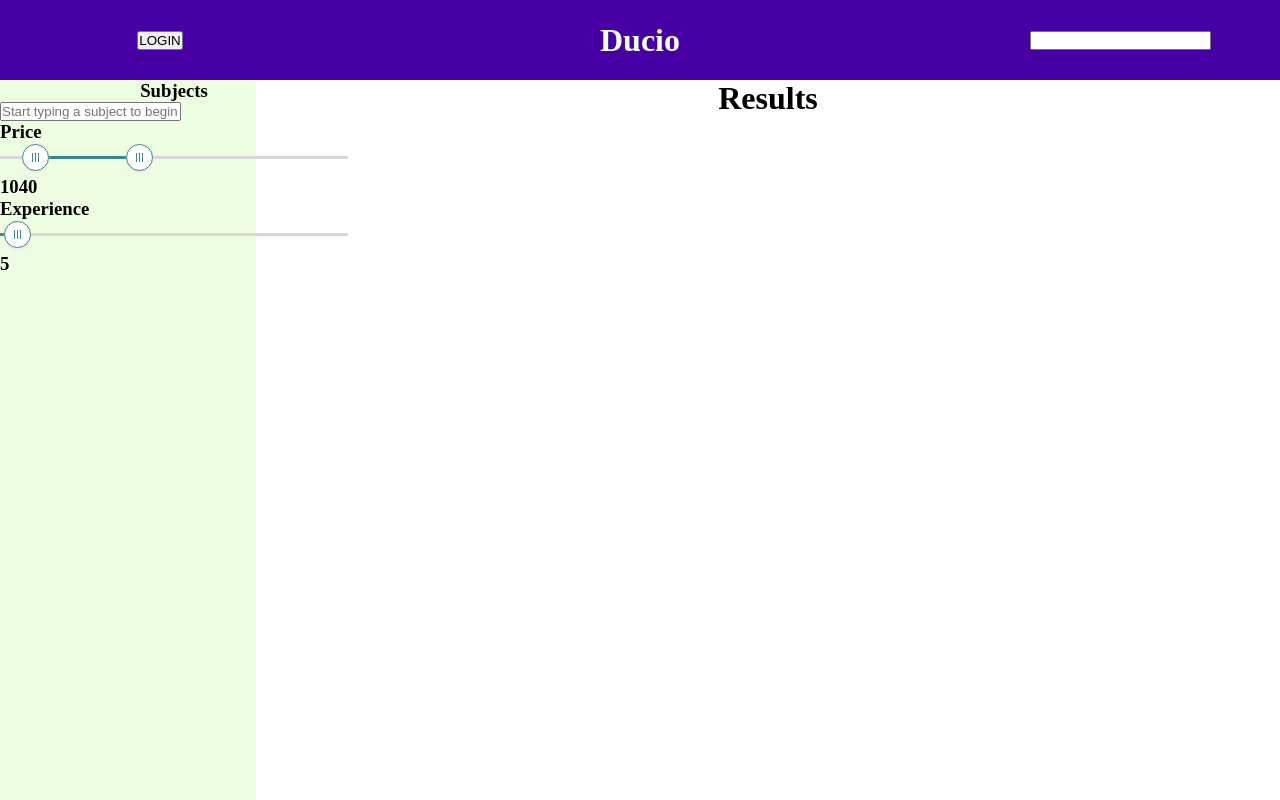
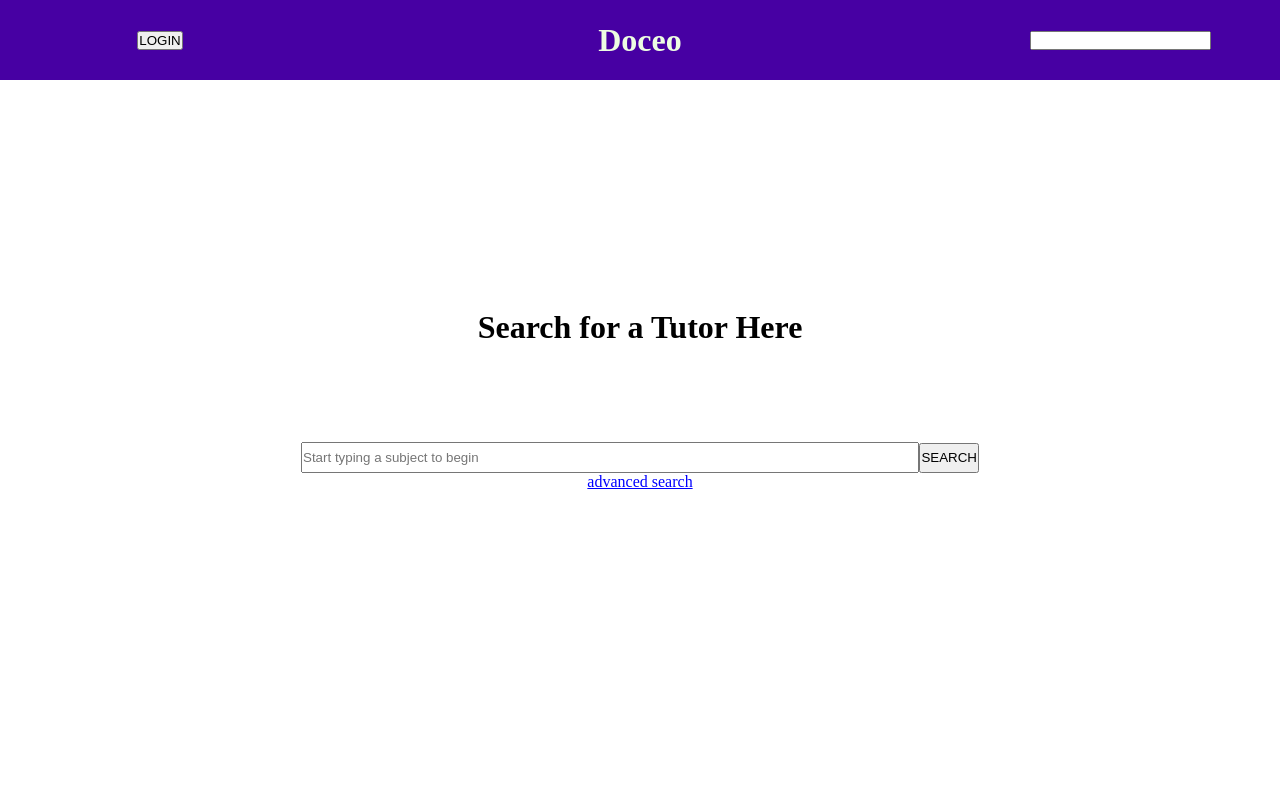
Before and after one commit to SchoolOfCode/final-project-stretch-goals, a Next.js app in the folder client/: page / in a window 1280 px wide. Built offline with nearby package versions, Linux system fonts and the light colour scheme; a web font is replaced by a local one.

Commit message:
Added fetch request for subject only, added sliders onto filters component

```diff
--- a/client/pages/components/NavBar/NavBar.js
+++ b/client/pages/components/NavBar/NavBar.js
@@ -3,10 +3,10 @@ import css from "./NavBar.module.css"
 export default function NavBar(){
     return(<div className={css.navBarContainer}>
 <div className={css.title}>
-    <h1 >Ducio</h1>
+    <h1 >Doceo</h1>
 </div>
 <div className={css.loginButton}>
-    <button>LOGIN </button>
+    <button>LOGIN</button>
 </div>
 <div className={css.searchField}>
     <input />
--- a/client/pages/components/SearchTutors/SearchTutors.js
+++ b/client/pages/components/SearchTutors/SearchTutors.js
@@ -1,9 +1,34 @@
 import css from "./SearchTutors.module.css"
 
-export default function SearchTutors({setSearchBoolean,searchBoolean}){
+export default function SearchTutors({setSearchBoolean,searchBoolean,subject,setSubject,setSearchResultsData}){
+
+   async function handleSubmit() {
+        if(subject) {
+           const res = await fetch("https://e9farpt6x0.execute-api.eu-west-1.amazonaws.com/dev/tutors")
+           const data = await res.json()
+           setSearchResultsData(data)
+           console.log(data)
+           setSearchBoolean(!searchBoolean)
+        }
+        setSubject("")
+    }
+
+    function handleKeyDown(e) {
+        if (e.key === "Enter") {
+            handleSubmit()
+            setSearchBoolean(!searchBoolean)
+        }
+    }
+
+    function handleChange(e){
+          setSubject(e.target.value)
+      }
+
     return(<div className={css.mainContainer}>
         <h1 style={{"margin-bottom": "3em"}}>Search for a Tutor Here</h1>
-       <div className={css.inputContainer}> <input className={css.searchInput} placeholder="Start typing a subject to begin"/><button className={css.searchButton}>SEARCH</button></div>
-        <span className={css.advancedSearch} onClick={()=>{setSearchBoolean(!searchBoolean)}}>advanced search</span>
+       <div className={css.inputContainer}>
+       <input onKeyPress={handleKeyDown} onChange={handleChange} value={subject} className={css.searchInput} placeholder="Start typing a subject to begin"/>
+       <button className={css.searchButton} onClick={handleSubmit}>SEARCH</button></div>
+    <span className={css.advancedSearch} onClick={()=>{setSearchBoolean(!searchBoolean)}}>advanced search</span>
     </div>)
 }
--- a/client/pages/components/SearchTutorsWithFilters/Filters/SliderTemplate/SliderTemplate.js
+++ b/client/pages/components/SearchTutorsWithFilters/Filters/ExperienceSlider/ExperienceSlider.js
@@ -30,41 +30,11 @@ ValueLabelComponent.propTypes = {
   value: PropTypes.number.isRequired,
 };
 
-
-const PrettoSlider = withStyles({
-  root: {
-    color: 'red',
-    height: 8,
-  },
-  thumb: {
-    height: 24,
-    width: 24,
-    backgroundColor: '#fff',
-    border: '2px solid currentColor',
-    marginTop: -8,
-    marginLeft: -12,
-    '&:focus, &:hover, &$active': {
-      boxShadow: 'inherit',
-    },
-  },
-  active: {},
-  valueLabel: {
-    left: 'calc(-50% + 4px)',
-  },
-  track: {
-    height: 8,
-    borderRadius: 4,
-  },
-  rail: {
-    height: 8,
-    borderRadius: 4,
-  },
-})(Slider);
-
 const AirbnbSlider = withStyles({
   root: {
     color: '#3a8589',
     height: 3,
+    width:"20vw",
     padding: '13px 0',
   },
   thumb: {
@@ -97,7 +67,7 @@ const AirbnbSlider = withStyles({
   rail: {
     color: '#d8d8d8',
     opacity: 1,
-    height: 3,
+    height: 10,
   },
 })(Slider);
 
@@ -112,18 +82,23 @@ function AirbnbThumbComponent(props) {
   );
 }
 
-export default function SliderTemplate({defaultSliderValue}) {
+export default function ExperienceSlider({experience, setExperience}) {
   const classes = useStyles();
+  function handleChange(e, val){
+    setExperience(val)
+  }
   return (
     <div className={classes.root}>
       <AirbnbSlider
         ThumbComponent={AirbnbThumbComponent}
         getAriaLabel={(index) => (index === 0 ? 'Minimum price' : 'Maximum price')}
-        defaultValue={defaultSliderValue}
+        defaultValue={experience}
         valueLabelDisplay="on"
+        onChange={handleChange}
+        max={50}
       />
 
-        <h3>{defaultSliderValue}</h3>
+        <h3>{experience}</h3>
     </div>
   );
 }
--- a/client/pages/components/SearchTutorsWithFilters/Filters/Filters.js
+++ b/client/pages/components/SearchTutorsWithFilters/Filters/Filters.js
@@ -1,26 +1,31 @@
 import css from "./Filters.module.css"
-import SliderTemplate from "./SliderTemplate/SliderTemplate"
+import PriceSlider from "./PriceSlider/PriceSlider"
+import ExperienceSlider from "./ExperienceSlider/ExperienceSlider"
 import {useState} from "react"
 
-export default function Filters(){
-const [subject, setSubject] = useState("")
+export default function Filters({subject, setSubject}){
 const [priceMin, setPriceMin] = useState(10)
 const [priceMax, setPriceMax] = useState(40)
 const [experience, setExperience] = useState(5)
 
+function handleChange(e){
+    setSubject(e.target.value)
+    console.log(subject)
+}
+
     return(
     <div className = {css.mainContainer}>
         <div className = {css.subjectContainer}>
-            <h3 style={{"grid-column": "span 2", "text-align" : "center"}}>Subjects</h3>
-            <input className={css.searchInput} placeholder="Start typing a subject to begin" value={subject}/>
+            <h3 >Subjects</h3>
+            <input className={css.searchInput} placeholder="Start typing a subject to begin" value={subject} onChange={handleChange}/>
         </div>
         <div className={css.priceContainer}>
         <h3> Price </h3>
-<SliderTemplate defaultSliderValue={[priceMin, priceMax]}/>
+<PriceSlider priceMin={priceMin} priceMax={priceMax} setPriceMax={setPriceMax} setPriceMin={setPriceMin} />
           </div>
         <div className={css.experienceContainer}>
         <h3> Experience </h3>
-<SliderTemplate defaultSliderValue={experience} setState={setExperience}/>
+<ExperienceSlider experience={experience} setExperience={setExperience}/>
           </div>
     </div>
     )
--- /dev/null
+++ b/client/pages/components/SearchTutorsWithFilters/Filters/PriceSlider/PriceSlider.js
@@ -0,0 +1,106 @@
+import React from 'react';
+import PropTypes from 'prop-types';
+import { withStyles, makeStyles } from '@material-ui/core/styles';
+import Slider from '@material-ui/core/Slider';
+import Typography from '@material-ui/core/Typography';
+import Tooltip from '@material-ui/core/Tooltip';
+
+const useStyles = makeStyles((theme) => ({
+  root: {
+    width: 300 + theme.spacing(3) * 2,
+  },
+  margin: {
+    height: theme.spacing(3),
+  },
+}));
+
+function ValueLabelComponent(props) {
+  const { children, open, value } = props;
+
+  return (
+    <Tooltip open={open} enterTouchDelay={0} placement="top" title={value}>
+      {children}
+    </Tooltip>
+  );
+}
+
+ValueLabelComponent.propTypes = {
+  children: PropTypes.element.isRequired,
+  open: PropTypes.bool.isRequired,
+  value: PropTypes.number.isRequired,
+};
+
+const AirbnbSlider = withStyles({
+  root: {
+    color: '#3a8589',
+    height: 3,
+    padding: '13px 0',
+    width:"20vw",
+  },
+  thumb: {
+    height: 27,
+    width: 27,
+    backgroundColor: '#fff',
+    border: '1px solid currentColor',
+    marginTop: -12,
+    marginLeft: -13,
+    boxShadow: '#ebebeb 0px 2px 2px',
+    '&:focus, &:hover, &$active': {
+      boxShadow: '#ccc 0px 2px 3px 1px',
+    },
+    '& .bar': {
+      // display: inline-block !important;
+      height: 9,
+      width: 1,
+      backgroundColor: 'currentColor',
+      marginLeft: 1,
+      marginRight: 1,
+    },
+  },
+  active: {},
+  valueLabel: {
+    left: 'calc(-50% + 4px)',
+  },
+  track: {
+    height: 3,
+    width: 20,
+  },
+  rail: {
+    color: '#d8d8d8',
+    opacity: 1,
+    height: 3,
+  },
+})(Slider);
+
+function AirbnbThumbComponent(props) {
+
+  return (
+    <span {...props}>
+      <span className="bar" />
+      <span className="bar" />
+      <span className="bar" />
+    </span>
+  );
+}
+
+export default function PriceSlider({priceMin, priceMax, setPriceMin, setPriceMax}) {
+  const classes = useStyles();
+  function handleChange(e, val){
+    setPriceMin(val[0])
+    setPriceMax(val[1])
+    console.log(val)
+  }
+  return (
+    <div className={classes.root}>
+      <AirbnbSlider
+        ThumbComponent={AirbnbThumbComponent}
+        getAriaLabel={(index) => (index === 0 ? 'Minimum price' : 'Maximum price')}
+        defaultValue={[priceMin,priceMax]}
+        valueLabelDisplay="on"
+        onChange={handleChange}
+      />
+
+        <h3>{priceMin} {priceMax}</h3>
+    </div>
+  );
+}
--- /dev/null
+++ b/client/pages/components/SearchTutorsWithFilters/SearchResults/SearchResults.js
@@ -0,0 +1,21 @@
+import css from "./SearchResults.module.css"
+
+export default function SearchResults({searchResultsData}){
+    return(
+        <ul>
+       {searchResultsData.map((x,i)=>{
+
+           return(
+           <li key={i}>
+           <h1>{x.id}</h1>
+<p>{x.biography}</p>
+<p>{x.price}</p>
+
+           {/* <h1>{x.firstName} {x.lastName}</h1>
+           <p>{x.bio}</p>
+               here is where we will define what data will be shown and how on each tutorcard */}
+           </li>)
+        })}
+        </ul>
+)
+}
--- a/client/pages/components/SearchTutorsWithFilters/SearchTutorsWithFilters.js
+++ b/client/pages/components/SearchTutorsWithFilters/SearchTutorsWithFilters.js
@@ -1,14 +1,16 @@
 import css from "./SearchTutorsWithFilters.module.css"
 import Filters from "./Filters/Filters"
+import SearchResults from "./SearchResults/SearchResults"
 
-export default function SearchTutorsWithFilters(){
+export default function SearchTutorsWithFilters({searchResultsData,subject, setSubject}){
     return(
-    <><div className={css.mainContainer}>
+    <>
+    <div className={css.mainContainer}>
         <h1>Results</h1>
     </div>
     <div className={css.filterContainer}>
-<Filters/>
-
+<Filters  subject={subject} setSubject={setSubject}/>
+<SearchResults searchResultsData={searchResultsData}/>
 </div>
 </>)
 }
--- a/client/pages/index.js
+++ b/client/pages/index.js
@@ -7,18 +7,33 @@ import SearchTutorsWithFilters from './components/SearchTutorsWithFilters/Search
 
 
 export default function Home() {
-  const [searchBoolean, setSearchBoolean] = useState(true)
+  const [subject, setSubject] = useState("")
+  const [searchBoolean, setSearchBoolean] = useState(false)
+  const [searchResultsData, setSearchResultsData] = useState([{
+    "email": "marksgillgan@gmail.com",
+    "firstName": "Mark",
+    "lastName": "Gilligan",
+    "subject(s)": "[english, maths,science]",
+    "video": "n/a",
+    "bio": "I like to teach new things",
+    "level": "GCSE",
+    "price": "12",
+    "location": "Sutton Coldfield B76 1DS",
+    "experince": "10",
+    "rating": "4",
+    "paymentsDetails:": "bank of mark"
+  }])
   return (
     <div className={css.mainContainer}>
       <Head>
-        <title>Ducio</title>
+        <title>Doceo</title>
         <link rel="icon" href="/favicon.ico" />
       </Head>
 
 <Navbar/>
 
 <div className={css.gridContainer}>
-{searchBoolean ?   <SearchTutorsWithFilters/> : <SearchTutors setSearchBoolean={setSearchBoolean} searchBoolean={searchBoolean}/>}
+{searchBoolean ? <SearchTutorsWithFilters searchResultsData={searchResultsData} subject={subject} setSubject={setSubject}/> : <SearchTutors setSearchResultsData={setSearchResultsData} subject={subject} setSubject={setSubject} setSearchBoolean={setSearchBoolean} searchBoolean={searchBoolean}/>}
 {/* if search has been perform or advanced search button pressed then display this version of the search thing instead!  */}
 </div>
 
```
Also changed, not shown: client/pages/components/SearchTutorsWithFilters/SearchResults/SearchResults.module.css (added).
